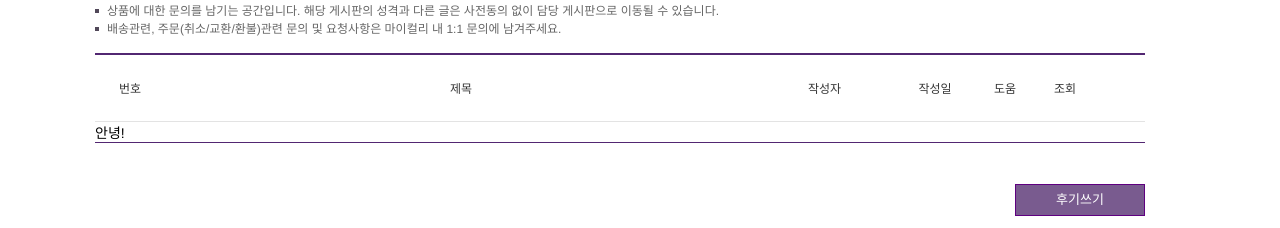
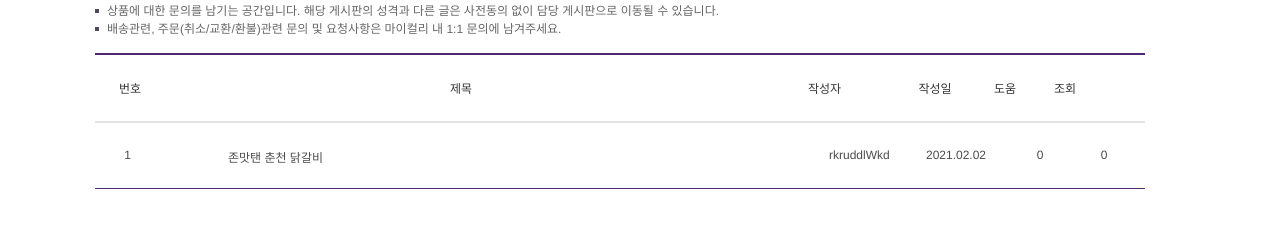
Before and after one commit to CloneMarketKurly/FE, a React (Create React App) app: page /detail in a window 1280 px wide. Shown: the part 1420-1648 px from the top of the page. Built offline with nearby package versions, Linux system fonts and the light colour scheme.

Commit message:
기본ui구현

```diff
--- a/src/pages/ReviewDetail.js
+++ b/src/pages/ReviewDetail.js
@@ -1,98 +1,197 @@
-import React from "react";
+import React, { useState } from "react";
 import styled from "styled-components";
-import { useHistory } from "react-router-dom";
 
-const Comment = (props) => {
-  const history = useHistory();
+const ReviewDetail = (props) => {
+  const [clickComment, setClickComment] = useState(false);
+  const [count, setCount] = useState(0);
+
   return (
     <>
-      리뷰디테일페이지
-      <button>삭제하기</button>
+      <OneComment
+        onClick={() => {
+          setClickComment(!clickComment);
+        }}
+      >
+        <CommentData
+          style={{
+            width: "65px",
+            textAlign: "center",
+            paddingRight: "18px",
+          }}
+        >
+          1
+        </CommentData>
+        <CommentData
+          style={{
+            paddingLeft: "50px",
+            paddingRight: "250px",
+            width: "300px",
+            textAlign: "left",
+          }}
+        >
+          존맛탠 춘천 닭갈비
+        </CommentData>
+        <CommentData
+          style={{
+            width: "51px",
+            textAlign: "center",
+          }}
+        ></CommentData>
+        <CommentData
+          style={{
+            width: "77px",
+            textAlign: "left",
+          }}
+        >
+          rkruddlWkd
+        </CommentData>
+        <CommentData
+          style={{
+            paddingRight: "14px",
+            width: "100px",
+            textAlign: "center",
+          }}
+        >
+          2021.02.02
+        </CommentData>
+        <CommentData
+          style={{
+            paddingRight: "4px",
+            width: "40px",
+            textAlign: "center",
+          }}
+        >
+          0
+        </CommentData>
+        <CommentData
+          style={{
+            width: "80px",
+            textAlign: "center",
+          }}
+        >
+          0
+        </CommentData>
+      </OneComment>
+      {clickComment && (
+        <CommentDetail>
+          <DetailWrap>
+            <DetailTitle>춘천 국물 닭갉비 떡볶이</DetailTitle>
+            <DetailImage src="https://img-cf.kurly.com/shop/data/review/20211010/60d32b656996fbf65521863d010c395f.jpg" />
+            {/* {props.file ? <DetailImage src={props.file} /> : null} */}
+            <Detail>
+              정말 맛있어요..부드럽고 매콤하며 느끼하지도 않고ㅠㅠ 분모자는
+              쫀득하니 로제떡볶이를 함께먹는거 같구요! 다음에도 재구매의사 완전
+              있어요!! 남은 소스에 밥도 볶아 드세요~소스가 넉넉해서
+              충분하더라구요!
+            </Detail>
+          </DetailWrap>
+
+          <HelpWrap>
+            <HelpButton
+              onClick={() => {
+                setCount(+1);
+              }}
+            >
+              도움이 돼요{count}
+            </HelpButton>
+          </HelpWrap>
+          <DeleteWrap>
+            <DeleteButton
+              onClick={() => {
+                window.alert("작성자만 삭제할 수 있습니다.");
+              }}
+            >
+              삭제하기
+            </DeleteButton>
+          </DeleteWrap>
+        </CommentDetail>
+      )}
     </>
   );
 };
-// const OneComment = styled.div`
-//   color: #4c4c4c;
-//   display: flex;
-//   /* align-items: center; */
-//   border-top: 1px solid #e2e2e2;
-//   font-weight: 400;
-//   font-size: 12px;
-// `;
 
-// const CommentData = styled.div`
-//   padding: 25px 0px 23px 0;
-//   /* line-height: 140%;
-//   letter-spacing: 0px;
-//   vertical-align: middle; */
-//   overflow: hidden;
-//   text-overflow: ellipsis;
-//   white-space: nowrap;
-// `;
+const OneComment = styled.div`
+  color: #4c4c4c;
+  display: flex;
+  /* align-items: center; */
+  border-top: 1px solid #e2e2e2;
+  font-weight: 400;
+  font-size: 12px;
+`;
 
-// const CommentDetail = styled.div`
-//   padding: 10px;
-// `;
+const CommentData = styled.div`
+  padding: 25px 0px 23px 0;
+  /* line-height: 140%;
+  letter-spacing: 0px;
+  vertical-align: middle; */
+  overflow: hidden;
+  text-overflow: ellipsis;
+  white-space: nowrap;
+`;
 
-// const DetailWrap = styled.div`
-//   padding: 0px 9px 9px 9px;
-// `;
+const CommentDetail = styled.div`
+  padding: 10px;
+`;
 
-// const DetailTitle = styled.p`
-//   margin: 12px 0 20px;
-//   display: block;
-//   font-weight: 700;
-//   font-size: 14px;
-//   color: #514859;
-//   line-height: 18px;
-//   text-align: left;
-// `;
+const DetailWrap = styled.div`
+  padding: 0px 9px 9px 9px;
+`;
 
-// const DetailImage = styled.img`
-//   margin: 0 auto;
-//   display: block;
-//   max-width: 600px;
-// `;
+const DetailTitle = styled.p`
+  margin: 12px 0 20px;
+  display: block;
+  font-weight: 700;
+  font-size: 14px;
+  color: #514859;
+  line-height: 18px;
+  text-align: left;
+`;
 
-// const Detail = styled.p`
-//   line-height: 16px;
-//   text-align: left;
-//   margin: 30px 0 12px;
-// `;
+const DetailImage = styled.img`
+  margin: 0 auto;
+  display: block;
+  max-width: 600px;
+`;
 
-// const DeleteWrap = styled.div`
-//   text-align: right;
-// `;
+const Detail = styled.p`
+  line-height: 16px;
+  text-align: left;
+  margin: 30px 0 12px;
+`;
 
-// const DeleteButton = styled.button`
-//   padding: 0px 15px;
-//   min-width: 105px;
-//   height: 30px;
-//   font-size: 12px;
-//   font-weight: 300;
-//   line-height: 28px;
-//   color: #5f0080;
-//   border: 1px solid #5f0080;
-//   background: none;
-//   cursor: pointer;
-// `;
+const DeleteWrap = styled.div`
+  text-align: right;
+`;
 
-// const HelpWrap = styled.div`
-//   text-align: right;
-//   margin-bottom: 5px;
-// `;
+const DeleteButton = styled.button`
+  padding: 0px 15px;
+  min-width: 105px;
+  height: 30px;
+  font-size: 12px;
+  font-weight: 300;
+  line-height: 28px;
+  color: #5f0080;
+  border: 1px solid #5f0080;
+  background: none;
+  cursor: pointer;
+`;
 
-// const HelpButton = styled.button`
-//   padding: 0px 15px;
-//   min-width: 105px;
-//   height: 30px;
-//   font-size: 12px;
-//   font-weight: 300;
-//   line-height: 28px;
-//   color: #5f0080;
-//   border: 1px solid #5f0080;
-//   background: none;
-//   cursor: pointer;
-// `;
+const HelpWrap = styled.div`
+  text-align: right;
+  margin-bottom: 5px;
+`;
 
-export default Comment;
+const HelpButton = styled.button`
+  padding: 0px 15px;
+  min-width: 105px;
+  height: 30px;
+  font-size: 12px;
+  font-weight: 300;
+  line-height: 28px;
+  color: #5f0080;
+  border: 1px solid #5f0080;
+  background: none;
+  cursor: pointer;
+`;
+
+export default ReviewDetail;
--- a/src/pages/ReviewList.js
+++ b/src/pages/ReviewList.js
@@ -1,6 +1,7 @@
 import React from "react";
 import styled from "styled-components";
 import { useHistory } from "react-router-dom";
+import ReviewDetail from "./ReviewDetail";
 
 // import Comment from './Comment';
 
@@ -95,13 +96,7 @@ const ReviewList = (props) => {
               조회
             </InfoItem>
           </TableInfo>
-          <div
-            onClick={() => {
-              history.push("/reviewDetail");
-            }}
-          >
-            안녕!
-          </div>
+          <ReviewDetail />
           {/* Commnet List
           { comment_list &&
             comment_list.map((c, i) =>{
@@ -112,7 +107,10 @@ const ReviewList = (props) => {
         <ReveiwButtonWrap>
           <ReviewButton
             onClick={() => {
-              history.push("/reviewDetail");
+              window.alert(
+                "상품후기는 상품을 구매하시고 배송완료된 회원 분만 한 달 내 작성 가능합니다."
+              );
+              history.push("/reviewWrite");
             }}
           >
             후기쓰기
@@ -202,6 +200,10 @@ const ReviewButton = styled.button`
   border: 1px solid #5f0080;
   cursor: pointer;
   box-sizing: content-box;
+  &:hover {
+    background-color: #fff;
+    color: #795b8f;
+  }
 `;
 
 export default ReviewList;
```
